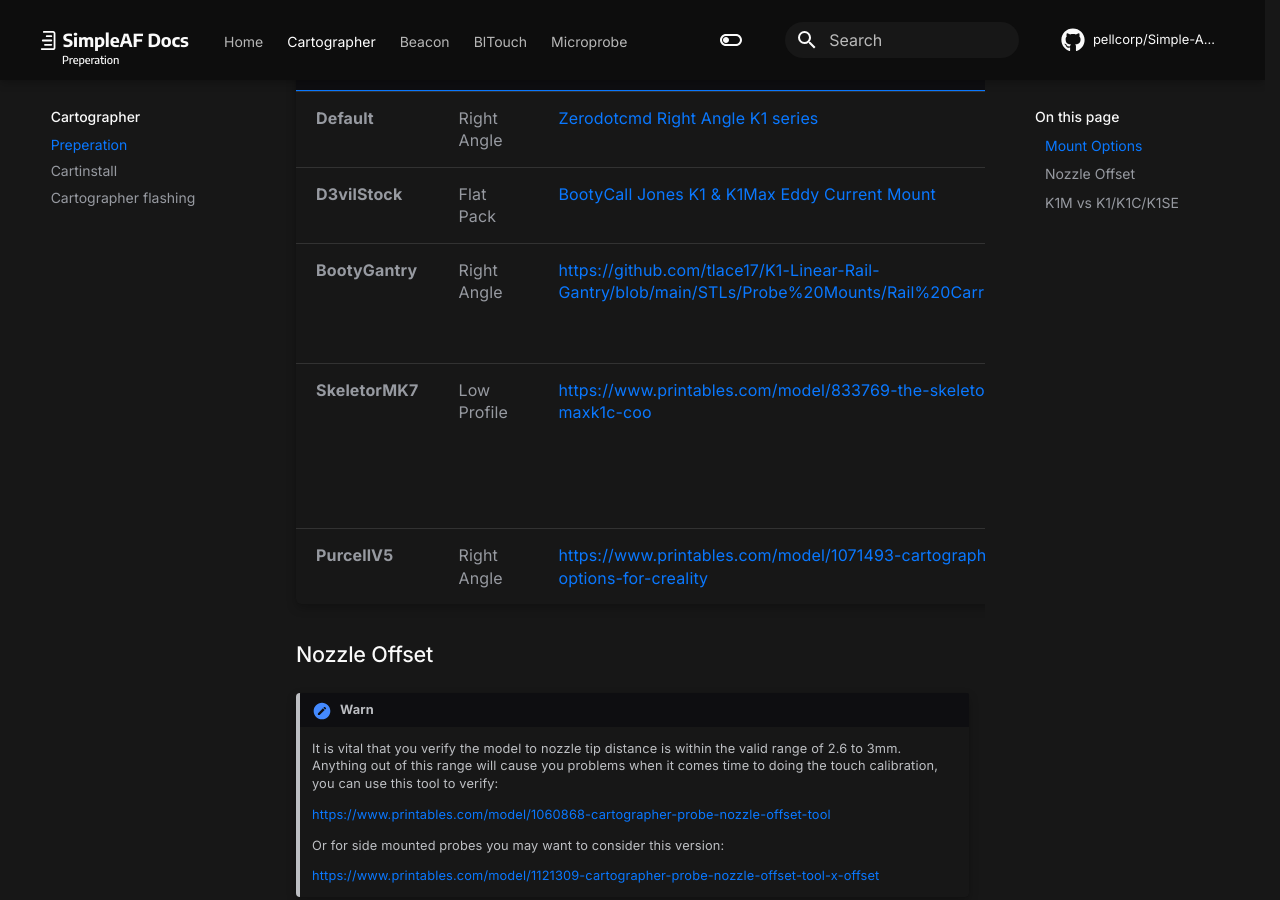
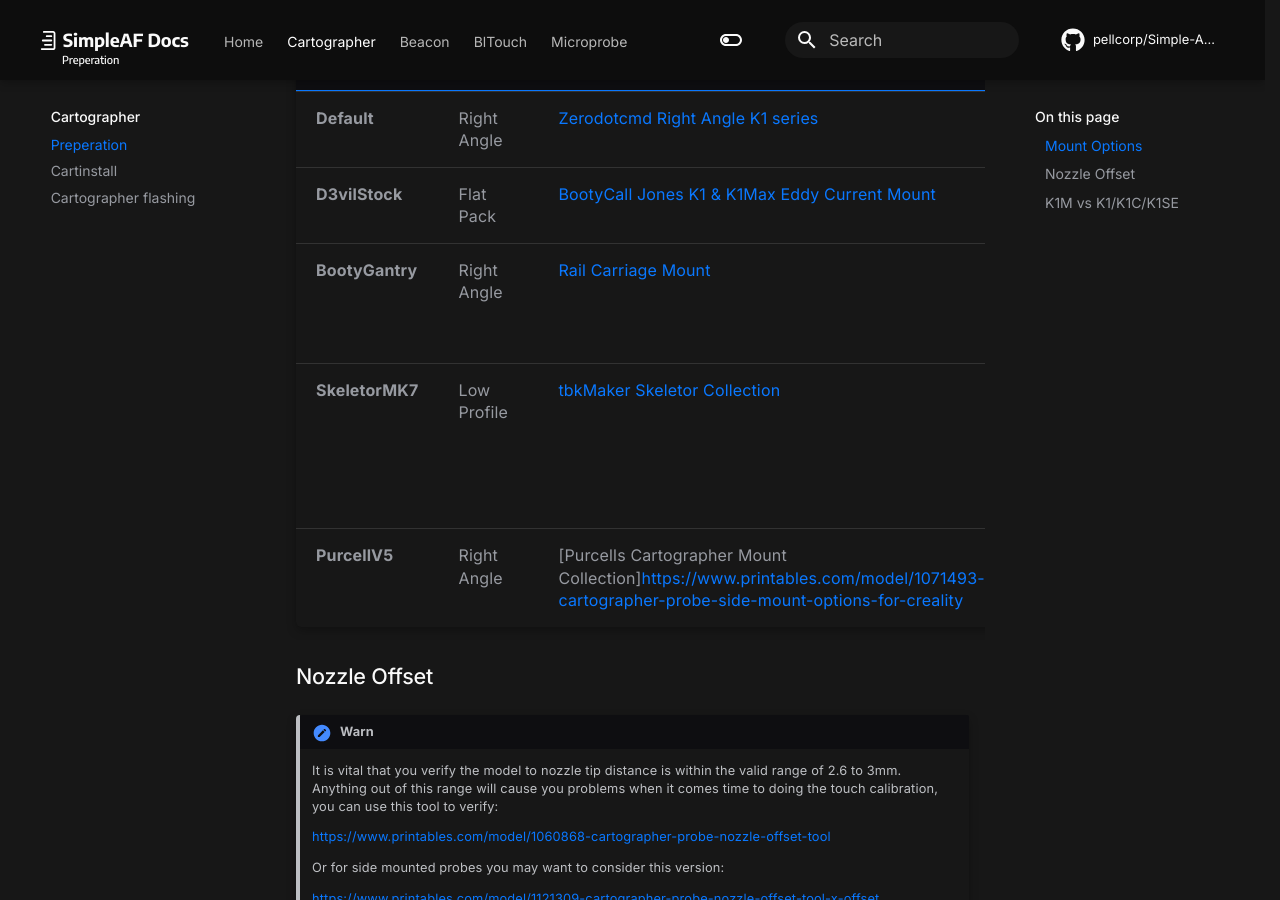
Before and after one commit to pellcorp/Simple-AF-Wiki, an MkDocs documentation site: the page built from docs/preperation.md, in a window 1280 px wide and 900 px high, scrolled down 465 px. Built offline with MkDocs 1.6.1 and Material for MkDocs 9.7.7, drawn with Linux system fonts in a browser that asks for light colours; comment, search, counter and statistics services are not loaded.

Commit message:
Update preperation.md

```diff
--- a/docs/preperation.md
+++ b/docs/preperation.md
@@ -8,9 +8,9 @@
 |-----------------|-----------|----------------------------------------------------------------------------------------------------------------------|----------|
 | **Default**     |Right Angle| [Zerodotcmd Right Angle K1 series](<https://www.printables.com/model/1037606-cartographer-3d-right-angle-k1-series-mount>)           ||
 | **D3vilStock**  |Flat Pack  | [BootyCall Jones K1 & K1Max Eddy Current Mount](<https://www.printables.com/model/684338-k1-k1max-eddy-current-mount-cartographer>)  ||
-| **BootyGantry** |Right Angle| <https://github.com/tlace17/K1-Linear-Rail-Gantry/blob/main/STLs/Probe%20Mounts/Rail%20Carriage%20Carto%20Mount.stl> |May require shimming for correct nozzle offset|
-| **SkeletorMK7** |Low Profile| <https://www.printables.com/model/833769-the-skeletor-collection-a-creality-k1k1-maxk1c-coo>                         |This is only for the low profile cartographer version of the mount!!!|
-| **PurcellV5**   |Right Angle| <https://www.printables.com/model/1071493-cartographer-probe-side-mount-options-for-creality>                        ||
+| **BootyGantry** |Right Angle| [Rail Carriage Mount](<https://github.com/tlace17/K1-Linear-Rail-Gantry/blob/main/STLs/Probe%20Mounts/Rail%20Carriage%20Carto%20Mount.stl>) |May require shimming for correct nozzle offset|
+| **SkeletorMK7** |Low Profile| [tbkMaker Skeletor Collection](<https://www.printables.com/model/833769-the-skeletor-collection-a-creality-k1k1-maxk1c-coo>)                |This is only for the low profile cartographer version of the mount!!!|
+| **PurcellV5**   |Right Angle| [Purcells Cartographer Mount Collection]<https://www.printables.com/model/1071493-cartographer-probe-side-mount-options-for-creality>                        ||
 
 ### Nozzle Offset
 
```
